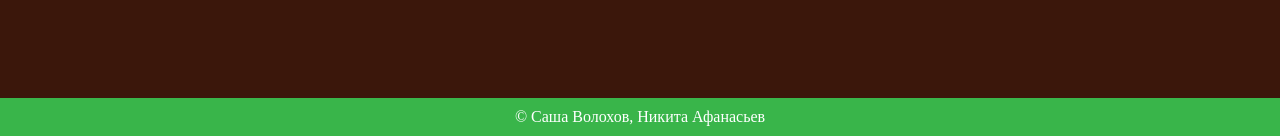
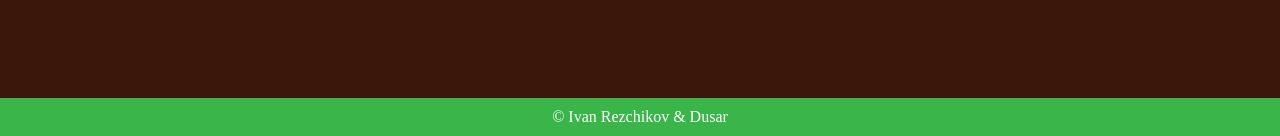
Before and after one commit to dusiburg/virtual-dus, a PHP site: page / in a window 1280 px wide. Shown: the part 664-800 px from the top of the page. Run offline with PHP 8.4, Linux system fonts and the light colour scheme; data that the repository does not hold is empty.

Commit message:
Update index.php

```diff
--- a/index.php
+++ b/index.php
@@ -30,7 +30,7 @@
 		</div>
 		<div id="footer">
 			<div>
-				&copy; Саша Волохов, Никита Афанасьев
+				&copy; Ivan Rezchikov & Dusar
 			</div>
 		</div>
 	</body>
@@ -150,7 +150,7 @@
 		</div>
 		<div id="footer">
 			<div>
-				&copy; Саша Волохов, Никита Афанасьев
+				&copy; Ivan Rezchikov & Dusar
 			</div>
 		</div>
 		<script>
```
